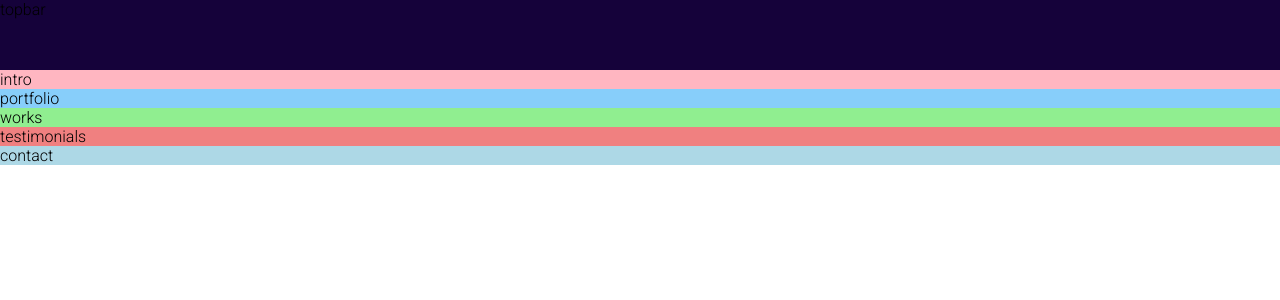
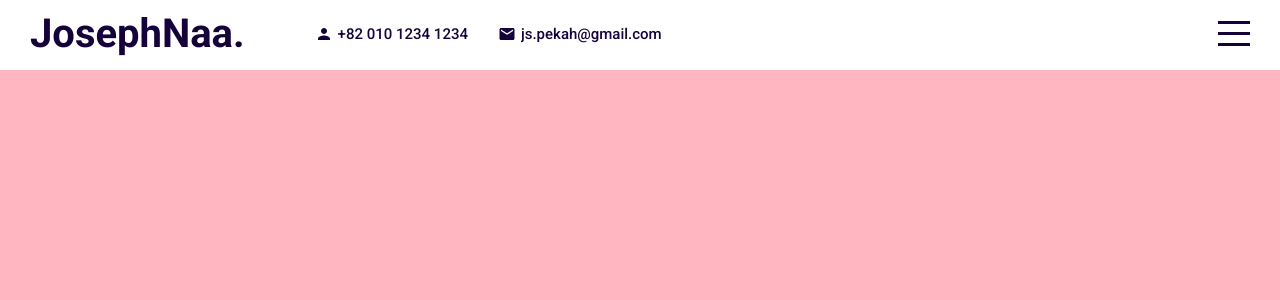
Before and after one commit to JosephNaa/portfolio-website, a React (Create React App) app in the folder frontend/: page / in a window 1280 px wide. Shown: the top 300 px of the page. Built offline with nearby package versions, Linux system fonts and the light colour scheme.

Commit message:
design top menu

```diff
--- a/frontend/public/index.html
+++ b/frontend/public/index.html
@@ -7,12 +7,13 @@
       name="description"
       content="Web site created using create-react-app"
     />
-    <link href="https://fonts.googleapis.com/css2?family=Roboto:wght@100;300;700;900&display=swap" rel="stylesheet">
+    <link href="https://fonts.googleapis.com/css2?family=Roboto:wght@100;200;300;400;500;700;900&display=swap" rel="stylesheet">
     <title>React Portfolio Website</title>
     <style>
       * {
         font-family: 'Roboto', sans-serif;
         margin: 0;
+        overflow-x: hidden;
       }
     </style>
   </head>
--- a/frontend/src/App.jsx
+++ b/frontend/src/App.jsx
@@ -5,11 +5,14 @@ import Testimonials from './components/testimonials/Testimonials'
 import Topbar from './components/topbar/Topbar'
 import Works from './components/works/Works'
 import './app.scss'
+import {useState} from 'react';
 
 function App() {
+  const [menuOpen, setMenuOpen] = useState(false)
+
   return (
     <div className="app">
-      <Topbar/>
+      <Topbar menuOpen={menuOpen} setMenuOpen={setMenuOpen}/>
       <div className="sections">
         <Intro/>
         <Portfolio/>
--- a/frontend/src/app.scss
+++ b/frontend/src/app.scss
@@ -4,5 +4,20 @@
     .sections {
         width: 100%;
         height: calc(100vh - 70px);
+        background-color: lightsalmon;
+        position: relative;
+        top: 70px;
+        scroll-behavior: smooth;
+        scroll-snap-type: y mandatory;
+        scrollbar-width: none; // for firefox
+        &::-webkit-scrollbar{
+            display: none;
+        }
+
+        > * {
+            width: 100vw;
+            height: calc(100vh - 70px);
+            scroll-snap-align: start;
+        }
     }
 }
--- a/frontend/src/components/contact/Contact.jsx
+++ b/frontend/src/components/contact/Contact.jsx
@@ -2,8 +2,7 @@ import "./contact.scss"
 
 export default function Contact() {
     return (
-        <div className="contact">
-            contact
+        <div className="contact" id="contact">
         </div>
     )
 }
--- a/frontend/src/components/intro/Intro.jsx
+++ b/frontend/src/components/intro/Intro.jsx
@@ -2,8 +2,7 @@ import './intro.scss'
 
 export default function Intro() {
     return (
-        <div className="intro">
-            intro
+        <div className="intro" id="intro">
         </div>
     )
 }
--- a/frontend/src/components/portfolio/Portfolio.jsx
+++ b/frontend/src/components/portfolio/Portfolio.jsx
@@ -2,8 +2,7 @@ import './portfolio.scss'
 
 export default function Portfolio() {
     return (
-        <div className="portfolio">
-            portfolio
+        <div className="portfolio" id="portfolio">
         </div>
     )
 }
--- a/frontend/src/components/testimonials/Testimonials.jsx
+++ b/frontend/src/components/testimonials/Testimonials.jsx
@@ -2,8 +2,7 @@ import './testimonials.scss'
 
 export default function Testimonials() {
     return (
-        <div className="testimonials">
-            testimonials
+        <div className="testimonials" id="testimonials">
         </div>
     )
 }
--- a/frontend/src/components/topbar/Topbar.jsx
+++ b/frontend/src/components/topbar/Topbar.jsx
@@ -1,9 +1,29 @@
 import './topbar.scss'
+import {Person, Mail} from "@material-ui/icons"
 
-export default function Topbar() {
+export default function Topbar({menuOpen, setMenuOpen}) {
     return (
-        <div className="topbar">
-            topbar
+        <div className={"topbar " + (menuOpen && "active")}>
+            <div className="wrapper">
+                <div className="left">
+                    <a href="#intro" className="logo">JosephNaa.</a>
+                    <div className="itemContainer">
+                        <Person className="icon" />
+                        <span>+82 010 1234 1234</span>
+                    </div>
+                    <div className="itemContainer">
+                        <Mail className="icon" />
+                        <span>js.pekah@gmail.com</span>
+                    </div>
+                </div>
+                <div className="right">
+                    <div className="hamburger" onClick={() => setMenuOpen(!menuOpen)}>
+                        <span className="line1"></span>
+                        <span className="line2"></span>
+                        <span className="line3"></span>
+                    </div>
+                </div>
+            </div>
         </div>
     )
 }
--- a/frontend/src/components/topbar/topbar.scss
+++ b/frontend/src/components/topbar/topbar.scss
@@ -1,5 +1,88 @@
+@import "../../global.scss";
+
 .topbar {
     width: 100%;
     height: 70px;
-    background-color: #15023a;
+    background-color: white;
+    color: $mainColor;
+    position: fixed;
+    top: 0;
+    z-index: 2;
+
+    .wrapper {
+        padding: 10px 30px;
+        display: flex;
+        align-items: center;
+        justify-content: space-between;
+
+        .left {
+            display: flex;
+            align-items: center;
+
+            .logo {
+                font-size: 40px;
+                font-weight: 700;
+                text-decoration: none;
+                color: inherit;
+                margin-right: 40px;
+            }
+
+            .itemContainer {
+                display: flex;
+                align-items: center;
+                margin-left: 30px;
+
+                .icon {
+                    font-size: 18px;
+                    margin-right: 5px;
+                }
+
+                span {
+                    font-size: 15px;
+                    font-weight: 500;
+                }
+            }
+        }
+
+        .right {
+
+            .hamburger {
+                width: 32px;
+                height: 25px;
+                display: flex;
+                flex-direction: column;
+                justify-content: space-between;
+                cursor: pointer;
+
+                span {
+                    width: 100%;
+                    height: 3px;
+                    background-color: $mainColor;
+                    transform-origin: left;
+                    transition: all 2s ease;
+                }
+            }
+        }
+    }
+
+    &.active {
+        background-color: $mainColor;
+        color: white;
+
+        .hamburger {
+            span {
+                &:first-child {
+                    background-color: white;
+                    transform: rotate(45deg);
+                }
+                &:nth-child(2) {
+                    opacity: 0;
+                }
+                &:last-child {
+                    background-color: white;
+                    transform: rotate(-45deg)
+                }
+            }
+        }
+    }
 }
--- a/frontend/src/components/works/Works.jsx
+++ b/frontend/src/components/works/Works.jsx
@@ -2,8 +2,7 @@ import './works.scss'
 
 export default function Works() {
     return (
-        <div className="works">
-            works
+        <div className="works" id="works">
         </div>
     )
 }
--- /dev/null
+++ b/frontend/src/global.scss
@@ -0,0 +1 @@
+$mainColor: #15023a;
```
